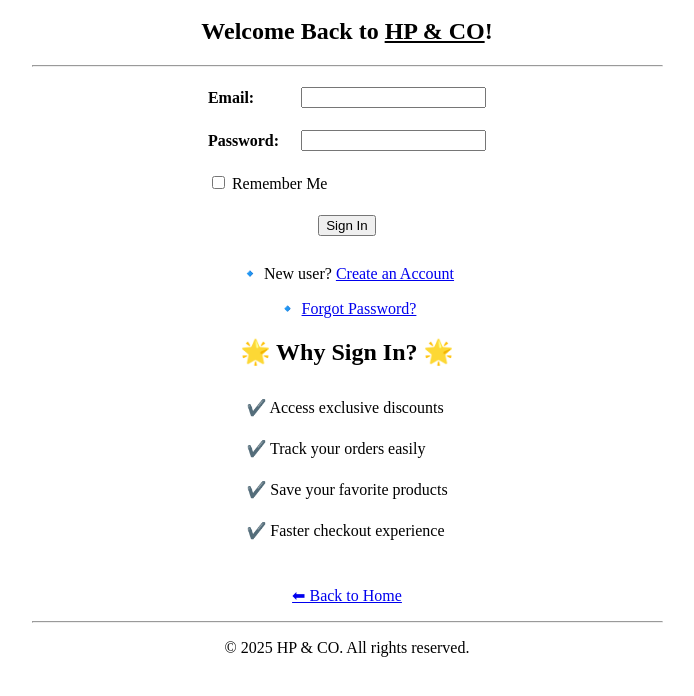
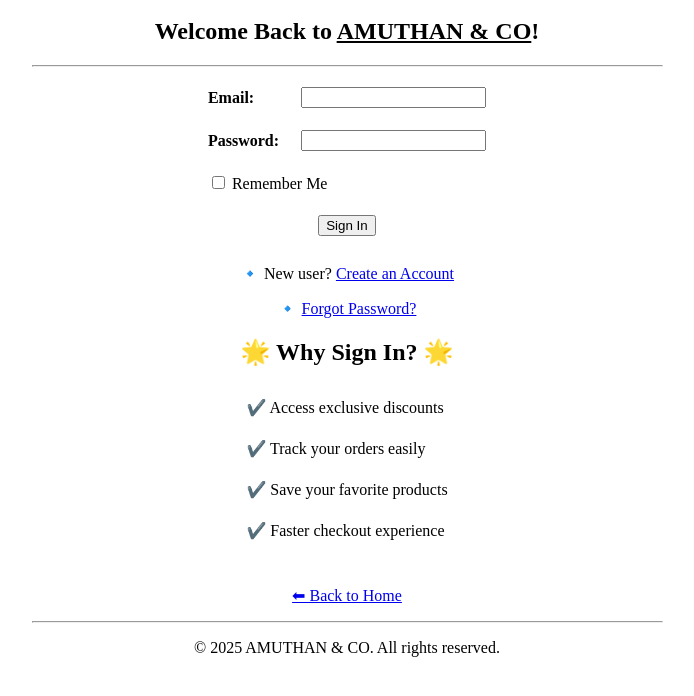
Before and after one commit to C-P-AMUTHAN/Elite-HTML-Project, a plain HTML site: page signin.html in a window 1280 px wide. Shown: the part 70-766 px from the top of the page, without its empty margins (293-987 px from the left). Drawn offline with Linux system fonts and the light colour scheme.

Commit message:
Update signin.html

```diff
--- a/signin.html
+++ b/signin.html
@@ -1,6 +1,6 @@
 <html>
 <head>
-    <title>Sign In - HP & CO</title>
+    <title>Sign In - AMUTHAN & CO</title>
 </head>
 <body>
 
@@ -10,7 +10,7 @@
         <tr>
             <td align="center">
                 <h1>🔑 Sign In to Your Account 🔑</h1>
-                <h2>Welcome Back to <u>HP & CO</u>!</h2>
+                <h2>Welcome Back to <u>AMUTHAN & CO</u>!</h2>
                 <hr width="50%">
 
                 <form action="categories.html" method="post">
@@ -59,7 +59,7 @@
                 <p><a href="index.html">⬅ Back to Home</a></p>
 
                 <hr width="50%">
-                <p>&copy; 2025 HP & CO. All rights reserved.</p>
+                <p>&copy; 2025 AMUTHAN & CO. All rights reserved.</p>
             </td>
         </tr>
     </table>
```
